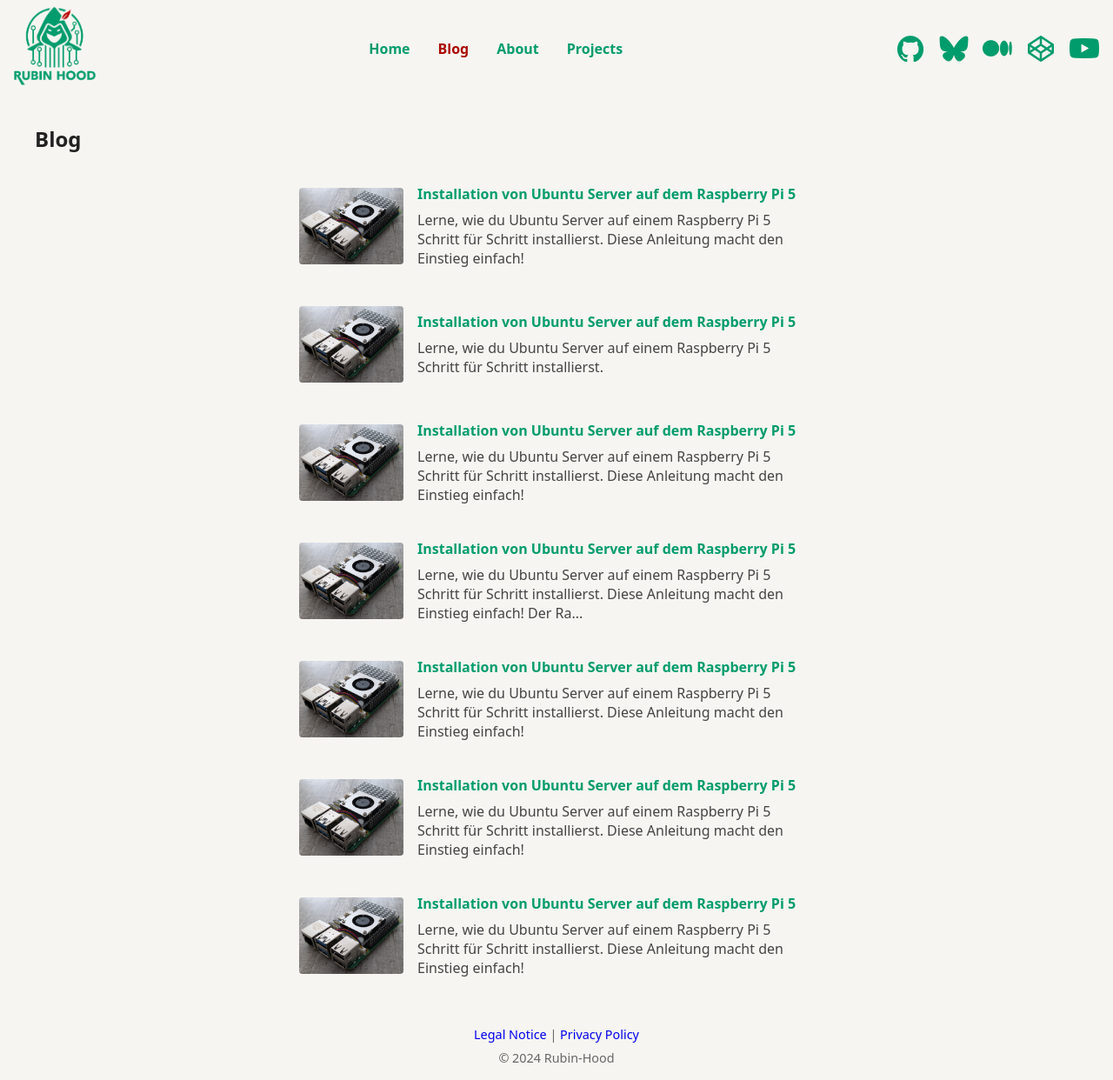
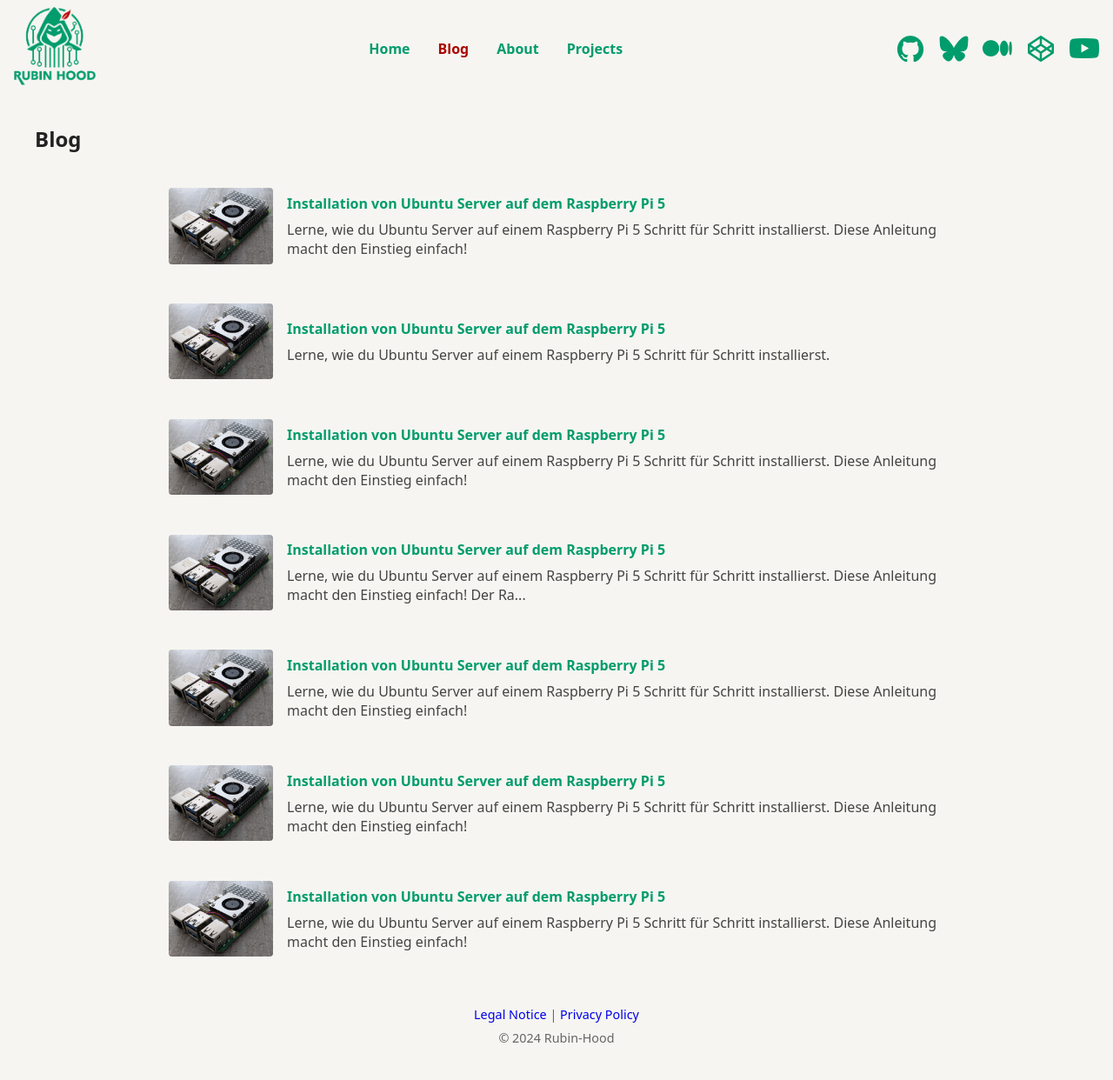
Before and after one commit to rubin-hood/rubinhood-blog, a Jekyll site: the page built from blog.md, in a window 1280 px wide. Shown: the whole page at 87% size. Built offline with Jekyll 4.4.1, drawn with Linux system fonts in a browser that asks for light colours; after the commit the page ends 1219 px from its top, so only the background shows below that.

Commit message:
Update style.css

```diff
--- a/assets/css/style.css
+++ b/assets/css/style.css
@@ -421,11 +421,11 @@ body.noscroll {
 .blog-grid-single .blog-card {
   flex: none !important;          /* Kein Flex-Grow/Shrink, sondern feste Breite */
   min-width: 250px;               /* Minimalbreite */
-  max-width: 600px;               /* Maximalbreite */
+  max-width: 900px;               /* Maximalbreite */
   width: 100%;                    /* Füllt den verfügbaren Platz */
   min-height: 0 !important;       /* Höhe an Inhalt anpassen */
   height: auto !important;
-  margin-bottom: 0.5rem;          /* Kleiner Abstand nach unten */
+  margin-bottom: 0.3rem;          /* Kleiner Abstand nach unten */
 }
 
 /* Standard-Layout für Blog-Karten: flexibel, aber auf mobile entfernt (keine Ränder) */
```
